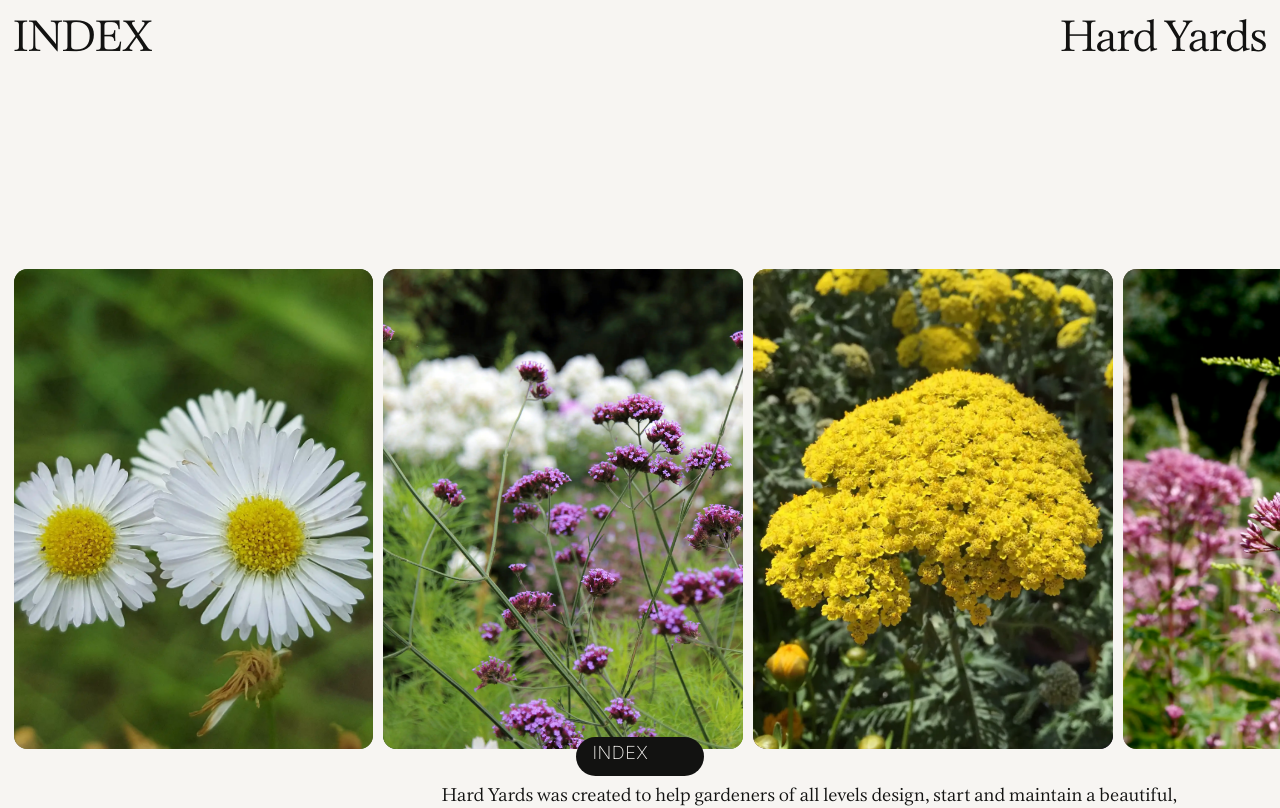
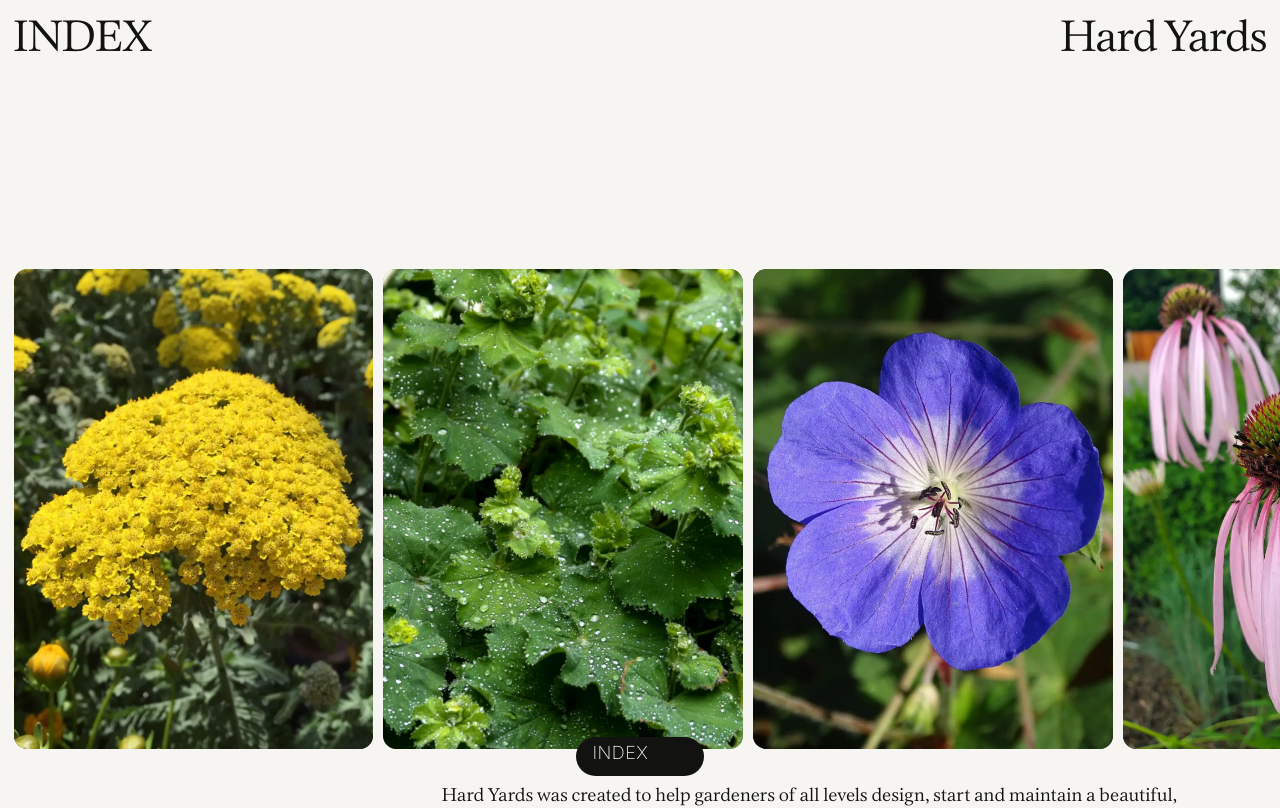
Before and after one commit to bobbyvanrijn/hardyards, a Next.js app: page / in a window 1280 px wide. Shown: the top 808 px of the page. Built offline with nearby package versions, Linux system fonts and the light colour scheme; some icons are missing.

Commit message:
fix: hydration errors

```diff
--- a/components/Carousel.js
+++ b/components/Carousel.js
@@ -7,10 +7,9 @@ import { BlurhashCanvas  } from 'react-blurhash';
 import styles from './Carousel.module.css';
 
 import { formatPlantName } from 'helpers/formatPlantName';
-import { shuffle } from 'helpers/shuffle';
 
 export default function Carousel(props) {
-    const items = shuffle(props.items);
+    const items = props.items;
     function Items() {
 
         return items.map(plant =>
@@ -32,7 +31,7 @@ export default function Carousel(props) {
                     <Image
                         src={`/images/${ plant.slug }.webp`}
                         fill
-                        alt={ formatPlantName(plant) }
+                        alt=''
                     />
                 </figure>
             </Link>
```
